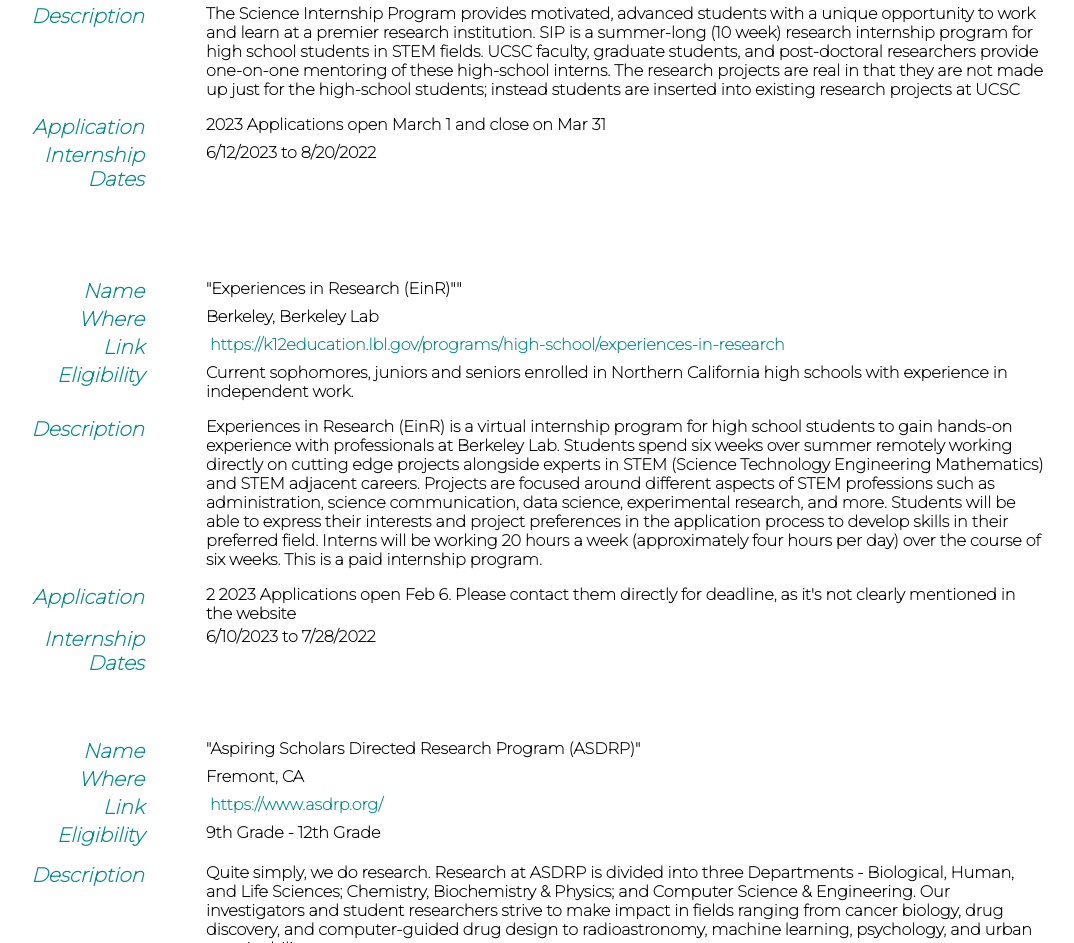
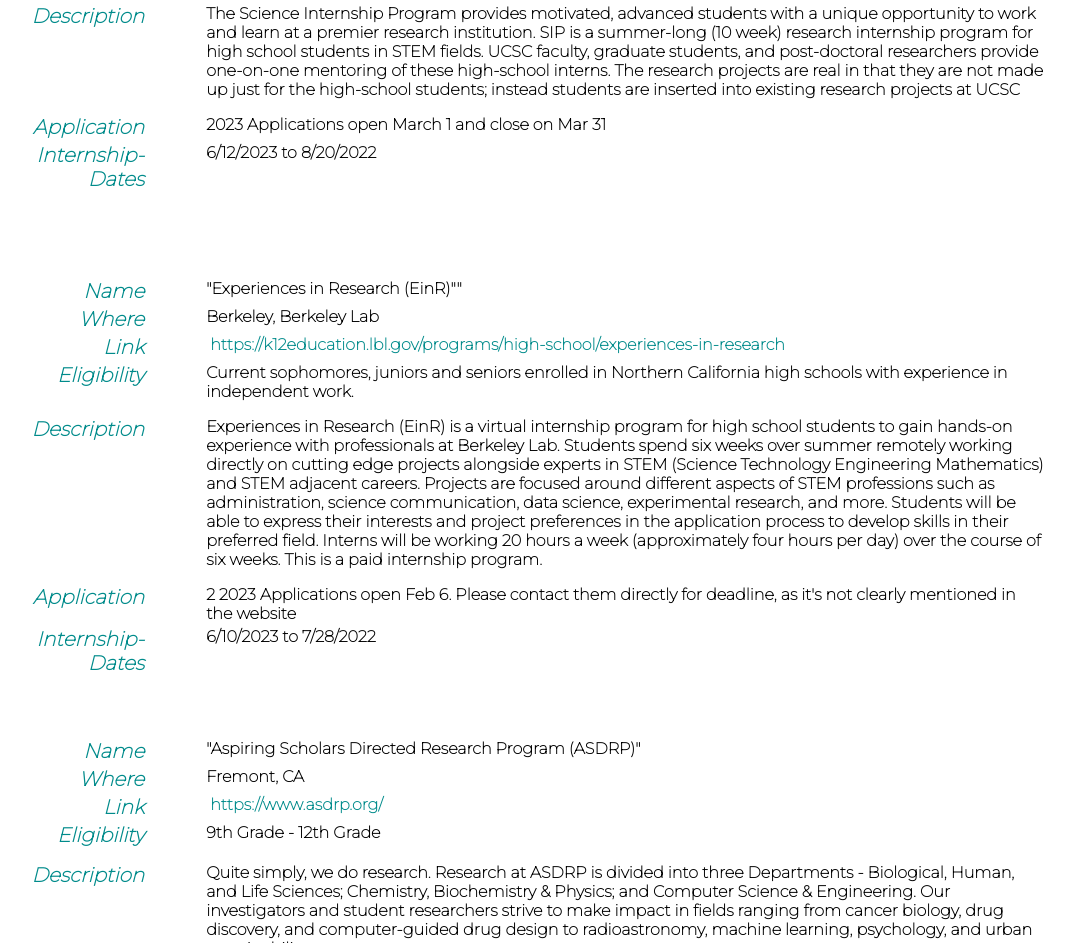
Before and after one commit to shardforstudents/shardforstudents.github.io, a plain HTML site: page index.html in a window 1280 px wide. Shown: the part 851-1794 px from the top of the page, without its empty margins (126-1200 px from the left). Drawn offline with nearby package versions, Linux system fonts and the light colour scheme.

Commit message:
Update index.html

```diff
--- a/index.html
+++ b/index.html
@@ -88,7 +88,7 @@ SIP is a summer-long (10 week) research internship program for high school stude
 
 	<tr>
 
-	    <th class="title colored"><i>Internship Dates</i></th>
+	    <th class="title colored"><i>Internship-Dates</i></th>
                         <th class="content">6/12/2023 to 8/20/2022</th>
 
                 <tr class="padder"></tr>
@@ -139,7 +139,7 @@ SIP is a summer-long (10 week) research internship program for high school stude
                         </th>
         </tr>
 
-         <th class="title colored"><i>Internship Dates</i></th>
+         <th class="title colored"><i>Internship-Dates</i></th>
                         <th class="content">6/10/2023 to 7/28/2022</th>
 
 
```
